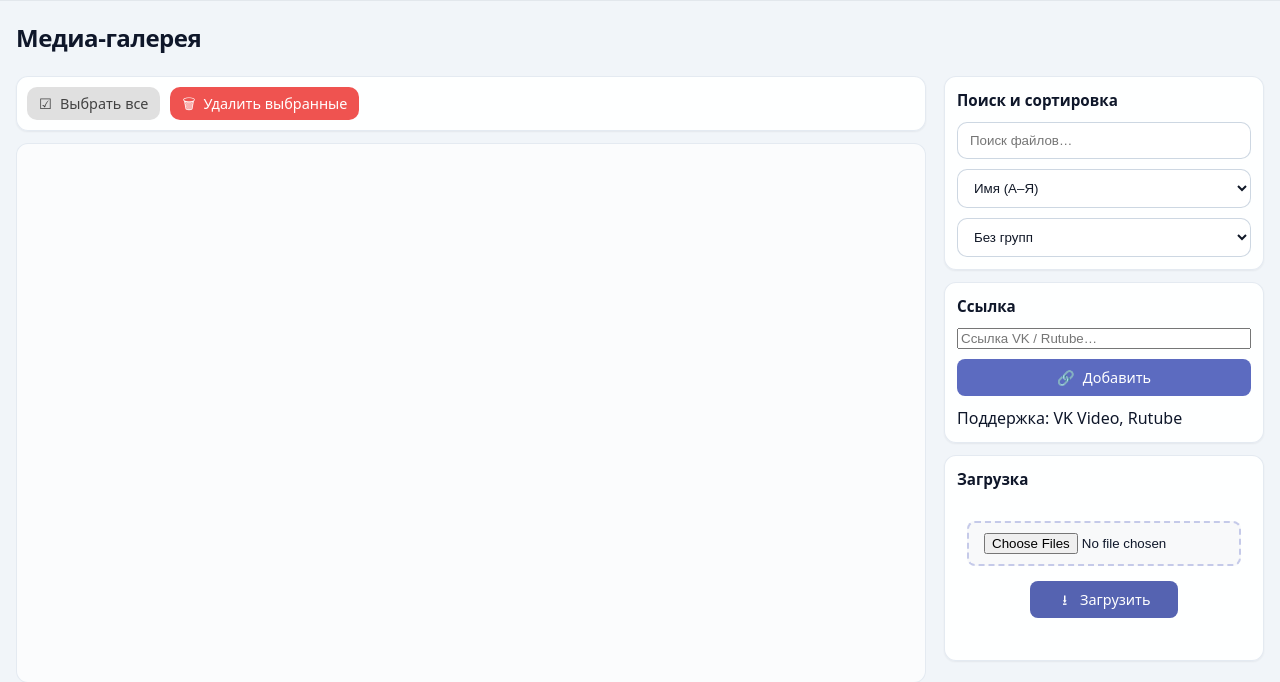
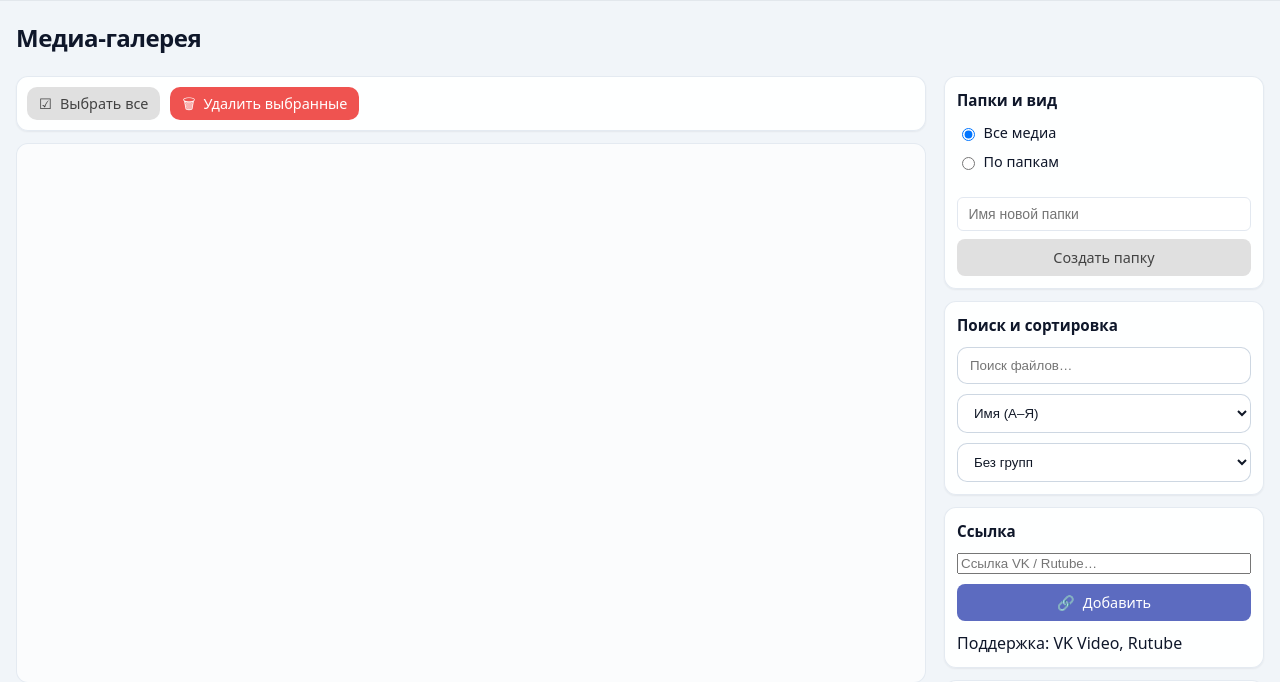
Before and after one commit to kirpodolak/dsign, a Python web app: template dsign/templates/gallery.html in a window 1280 px wide. Shown: the part 57-739 px from the top of the page. Run offline with Jinja, Linux system fonts and the light colour scheme; the template is opened without the code that fills it, so the values that code supplies are empty.

Commit message:
Update gallery.html

```diff
--- a/dsign/templates/gallery.html
+++ b/dsign/templates/gallery.html
@@ -28,6 +28,22 @@
     </div>
 
     <aside class="gallery-side" aria-label="Gallery controls">
+      <div class="gallery-side__card" id="gallery-folders-card">
+        <div class="gallery-side__title" data-i18n="gallery_folders_title">Папки</div>
+        <div class="gallery-view-mode" role="group" aria-label="View mode">
+          <label class="gallery-view-mode__opt">
+            <input type="radio" name="gallery-view-mode" value="all" checked> <span data-i18n="pl_filter_all">Все медиа</span>
+          </label>
+          <label class="gallery-view-mode__opt">
+            <input type="radio" name="gallery-view-mode" value="by_folder"> <span data-i18n="gallery_view_by_folder">По папкам</span>
+          </label>
+        </div>
+        <div id="gallery-folder-nav" class="gallery-folder-nav" hidden></div>
+        <div class="gallery-folder-create">
+          <input type="text" id="gallery-new-folder-name" class="gallery-folder-create__input" maxlength="255" data-i18n-placeholder="gallery_new_folder_ph" placeholder="Имя папки">
+          <button type="button" id="gallery-create-folder-btn" class="btn secondary" data-i18n="gallery_create_folder">Создать папку</button>
+        </div>
+      </div>
       <div class="gallery-side__card">
         <div class="gallery-side__title" data-i18n="gallery_search_sort">Поиск и сортировка</div>
         <div class="controls controls--stack">
@@ -88,6 +104,7 @@
     <div id="preview-container" class="preview-modal__media"></div>
     <div class="preview-modal__meta">
       <h3 id="preview-filename"></h3>
+      <p id="preview-folder" class="preview-modal__folder" hidden></p>
       <p id="preview-filesize"></p>
       <p id="preview-date"></p>
     </div>
```
